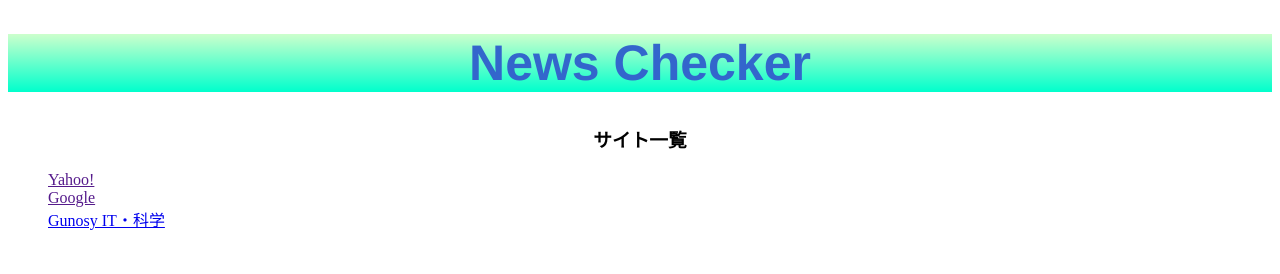
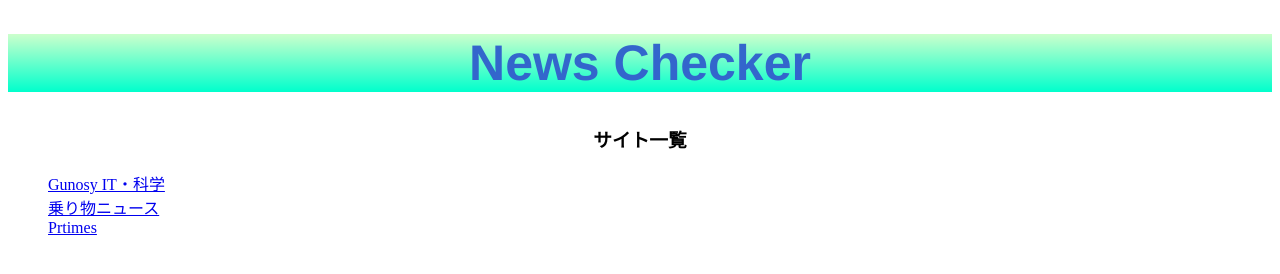
Before and after one commit to trkea/NewsChecker, a website: page views/top.html in a window 1280 px wide. Drawn offline with Linux system fonts and the light colour scheme.

Commit message:
fixed main path

```diff
--- a/views/top.html
+++ b/views/top.html
@@ -9,8 +9,8 @@
    <h1 class="title">News Checker</h1>
    <h3 class="listTitle">サイト一覧</h3>
    <ul>
-   	<li><a href="">Yahoo!</a></li>
-   	<li><a href="">Google</a></li>
-   	<li><a href="sample">Gunosy IT・科学</a></li>
+   	<li><a href="news_list?name=Gunosy">Gunosy IT・科学</a></li>
+   	<li><a href="news_list?name=Vehicle">乗り物ニュース</a></li>
+   	<li><a href="news_list?name=Prtimes">Prtimes</a></li>
 </body>
 </html>
```
Also changed, not shown: views/news_list.html (added, +14 -0 lines).
